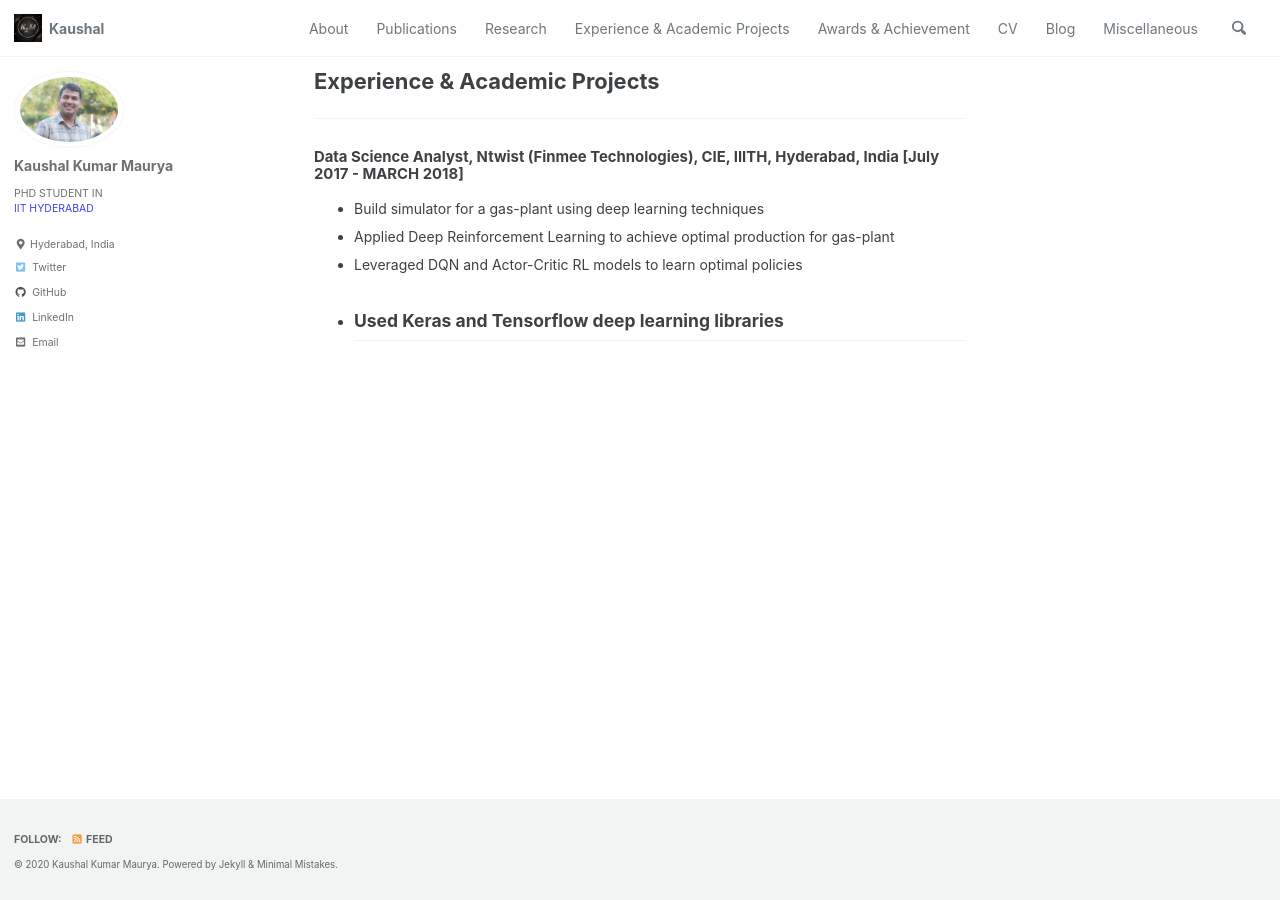
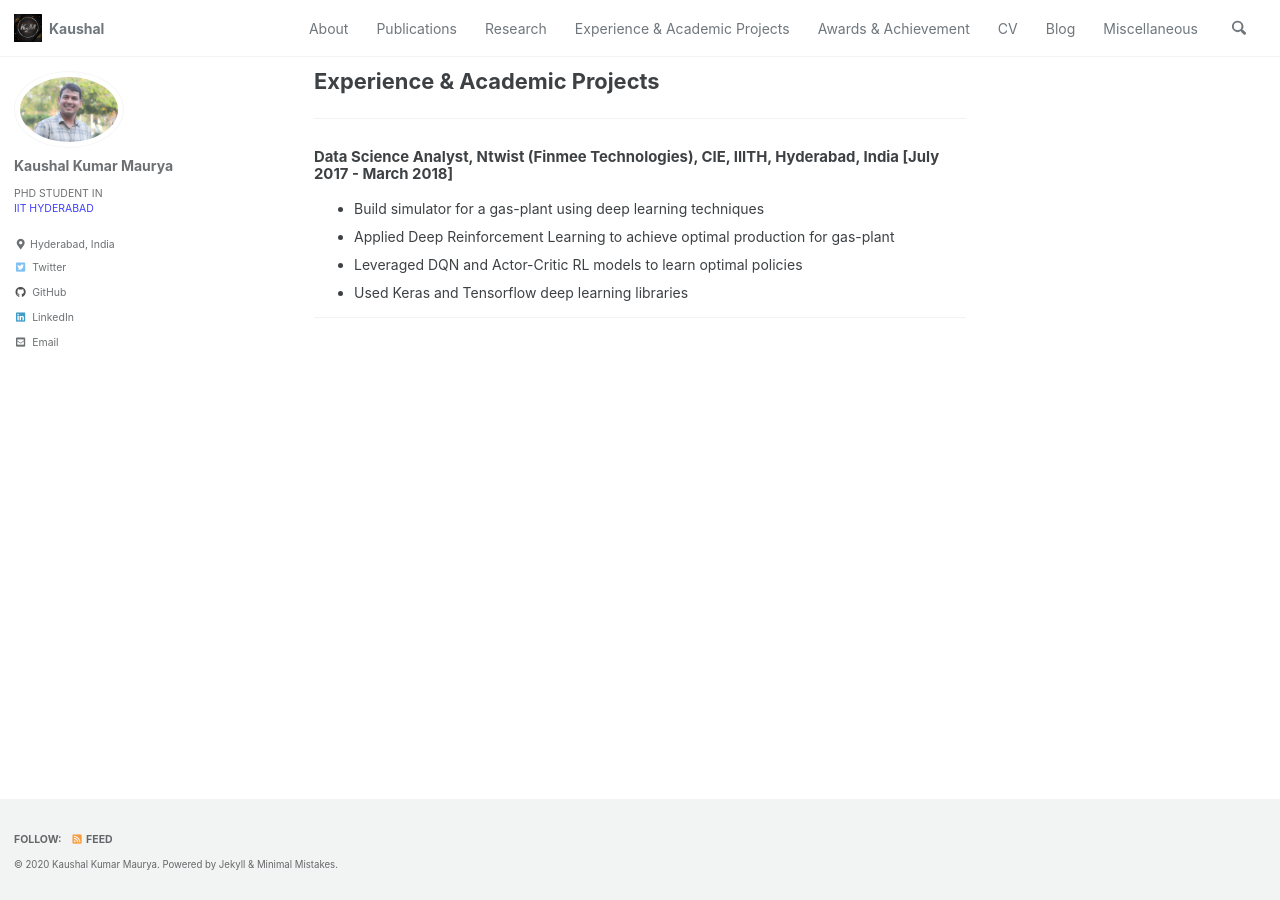
Before and after one commit to harshayelleni/harshayelleni.github.io, a Jekyll site: the page built from _pages/experience_academic_projects.md, in a window 1280 px wide. Built offline with Jekyll 4.4.1, drawn with Linux system fonts in a browser that asks for light colours; cached includes are drawn as plain includes.

Commit message:
doing modifications

```diff
--- a/_pages/experience_academic_projects.md
+++ b/_pages/experience_academic_projects.md
@@ -4,9 +4,10 @@ permalink: /experience_academic_projects/
 ---
 
 ---
-#### Data Science Analyst, Ntwist (Finmee Technologies), CIE, IIITH, Hyderabad, India [July 2017 - MARCH 2018]
+#### Data Science Analyst, Ntwist (Finmee Technologies), CIE, IIITH, Hyderabad, India [July 2017 - March 2018]
 - Build simulator for a gas-plant using deep learning techniques
 - Applied Deep Reinforcement Learning to achieve optimal production for gas-plant
 - Leveraged DQN and Actor-Critic RL models to learn optimal policies
 - Used Keras and Tensorflow deep learning libraries
+
 ---
```
